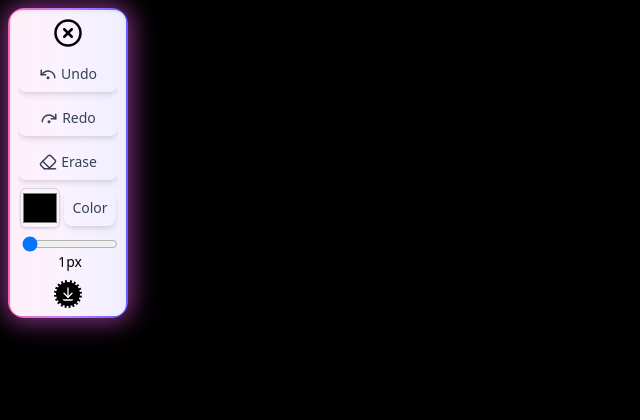
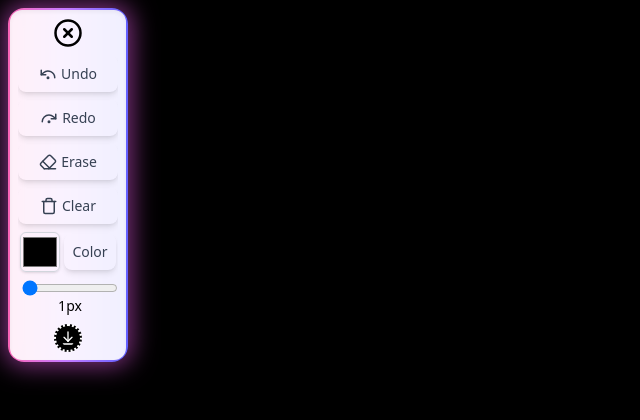
Before and after one commit to Mr-Jitesh9170/Digital-black-board, a React (Vite) app: page / in a window 1280 px wide. Shown: the top 420 px of the page, without its empty margins (0-640 px from the left). Built offline with nearby package versions, Linux system fonts and the light colour scheme.

Commit message:
added clear all functionality

```diff
--- a/src/components/canva.jsx
+++ b/src/components/canva.jsx
@@ -1,5 +1,5 @@
 import React, { useEffect, useRef, useState, useCallback } from 'react';
-import { UndoDot, RedoDot, Eraser, ArrowDownToLine, CirclePlus, CircleX } from 'lucide-react';
+import { UndoDot, RedoDot, Eraser, ArrowDownToLine, CirclePlus, CircleX, Trash } from 'lucide-react';
 import { useInputChange } from '../hooks/inputeChange';
 
 export const Canva = () => {
@@ -242,7 +242,9 @@ export const Canva = () => {
             return updated;
         });
     }, []);
-
+    const clearAll = () => {
+        setLines([])
+    }
     const downloadHandler = () => {
         const canvas = canvasRef.current;
         if (!canvas) return;
@@ -277,6 +279,10 @@ export const Canva = () => {
                         <button onClick={deleteHandler} className={`flex items-center justify-center text-sm ${isErasing ? 'text-red-500' : 'text-gray-700'} hover:text-violet-600 transition p-2 rounded-lg shadow-md hover:shadow-lg`}>
                             <Eraser size={18} />
                             <span className="ml-1 text-sm">Erase</span>
+                        </button>
+                        <button onClick={clearAll} className={`flex items-center justify-center text-sm ${isErasing ? 'text-red-500' : 'text-gray-700'} hover:text-violet-600 transition p-2 rounded-lg shadow-md hover:shadow-lg`}>
+                            <Trash size={18} />
+                            <span className="ml-1 text-sm">Clear</span>
                         </button>
                         <div className="flex items-center justify-center">
                             <input
```
